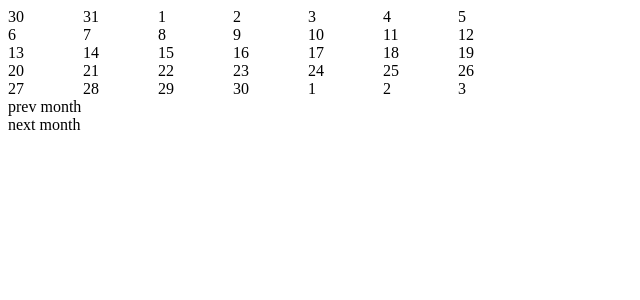
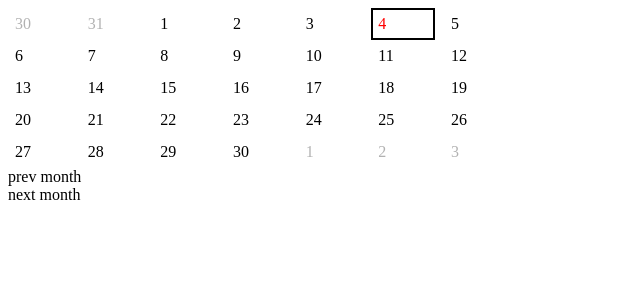
Before and after one commit to andyblacknred/vue-calendar, a Vue app: page / in a window 1280 px wide. Shown: the top 300 px of the page, without its empty margins (0-640 px from the left). Built offline with nearby package versions, Linux system fonts and the light colour scheme.

Commit message:
added 'chosen day'

```diff
--- a/src/components/Calendar/Calendar.html
+++ b/src/components/Calendar/Calendar.html
@@ -1,7 +1,13 @@
 <div class="calendar">
     <div v-for="week in month" class="calendar__month">
         <div v-for="day in week" class="calendar__week">
-            <div class="calendar__day">
+            <div
+                    class="calendar__day"
+                    :class="{
+                        'calendar__day--current': day.isCurrent,
+                        'calendar__day--not_chosen_month': !day.isChosenMonth,
+                        'calendar__day--chosen': day.isChosenDay
+            }">
                 {{ day.day.getDate() }}
             </div>
         </div>
--- a/src/components/Calendar/Calendar.sass
+++ b/src/components/Calendar/Calendar.sass
@@ -6,3 +6,11 @@
     justify-content: space-between
   &__day
     width: 50px
+    border: 2px solid transparent
+    padding: 5px
+    &--current
+      color: red
+    &--not_chosen_month
+      opacity: 0.3
+    &--chosen
+      border-color: black
--- a/src/components/Calendar/Calendar.vue
+++ b/src/components/Calendar/Calendar.vue
@@ -1,6 +1,8 @@
 <template src="./Calendar.html" />
 
 <script>
+import { mapState } from "vuex";
+
 export default {
   name: "Calendar",
   props: {
@@ -9,7 +11,7 @@ export default {
     },
   },
   methods: {
-    buildMonthArray(date) {
+    buildMonthArray(date, currentDate, chosenDay) {
 
       const firstDayOfMonth =
           new Date(
@@ -18,6 +20,15 @@ export default {
               1
           )
       const month = [];
+      const isSameDay = (day1, day2) => { // check, is day1 is the same day as day2
+        return (
+          day1.getFullYear() === day2.getFullYear()
+            &&
+          day1.getMonth() === day2.getMonth()
+            &&
+          day1.getDate() === day2.getDate()
+        )
+      };
 
       for
       (
@@ -26,7 +37,12 @@ export default {
           day = new Date(day.getFullYear(), day.getMonth(), day.getDate() + 1) // go to the next day
       ) {
 
-        const dayObject = {day, isCurrentMonth: true};
+        const dayObject = {
+          day,
+          isChosenMonth: true,
+          isCurrent: isSameDay(day, currentDate),
+          isChosenDay: isSameDay(day, chosenDay)
+        };
 
         if(month[weekIndex]) { // write to current week
           month[weekIndex].push(dayObject);
@@ -46,7 +62,9 @@ export default {
           firstWeekOfMonth.unshift(
               {
                 day: new Date(firstDayOfWeek.getFullYear(), firstDayOfWeek.getMonth(), firstDayOfWeek.getDate() - 1),
-                isCurrentMonth: false
+                isChosenMonth: false,
+                isCurrent: isSameDay(firstDayOfWeek, currentDate),
+                isChosenDay: isSameDay(firstDayOfWeek, chosenDay)
               }
           )
           fillDaysBefore();
@@ -61,7 +79,9 @@ export default {
           lastWeekOfMonth.push(
               {
                 day: new Date(lastDayOfWeek.getFullYear(), lastDayOfWeek.getMonth(), lastDayOfWeek.getDate() + 1),
-                isCurrentMonth: false
+                isChosenMonth: false,
+                isCurrent: isSameDay(lastDayOfWeek, currentDate),
+                isChosenDay: isSameDay(lastDayOfWeek, chosenDay)
               }
           )
           fillDaysAfter();
@@ -75,8 +95,13 @@ export default {
     },
   },
   computed: {
-    month() {
-      return this.buildMonthArray(this.monthProp);
+    ...mapState({
+      currentDate: state => state.calendar.currentDate,
+      chosenDay: state => state.calendar.chosenDay
+    }),
+    month()  {
+      console.log(this.chosenDay);
+      return this.buildMonthArray(this.monthProp, this.currentDate, this.chosenDay);
     }
   }
 }
--- a/src/store/modules/calendar.js
+++ b/src/store/modules/calendar.js
@@ -19,7 +19,7 @@ const calendar = {
         INIT_CALENDAR_STORE(context) {
             if(!context.state.currentDate) {
                 context.commit('SET_CURRENT_DATE');
-                context.commit('SET_CHOSEN_DAY', context.currentDate);
+                context.commit('SET_CHOSEN_DAY', context.state.currentDate);
                 context.commit(
                     'SET_CHOSEN_MONTH',
                     new Date(
```
